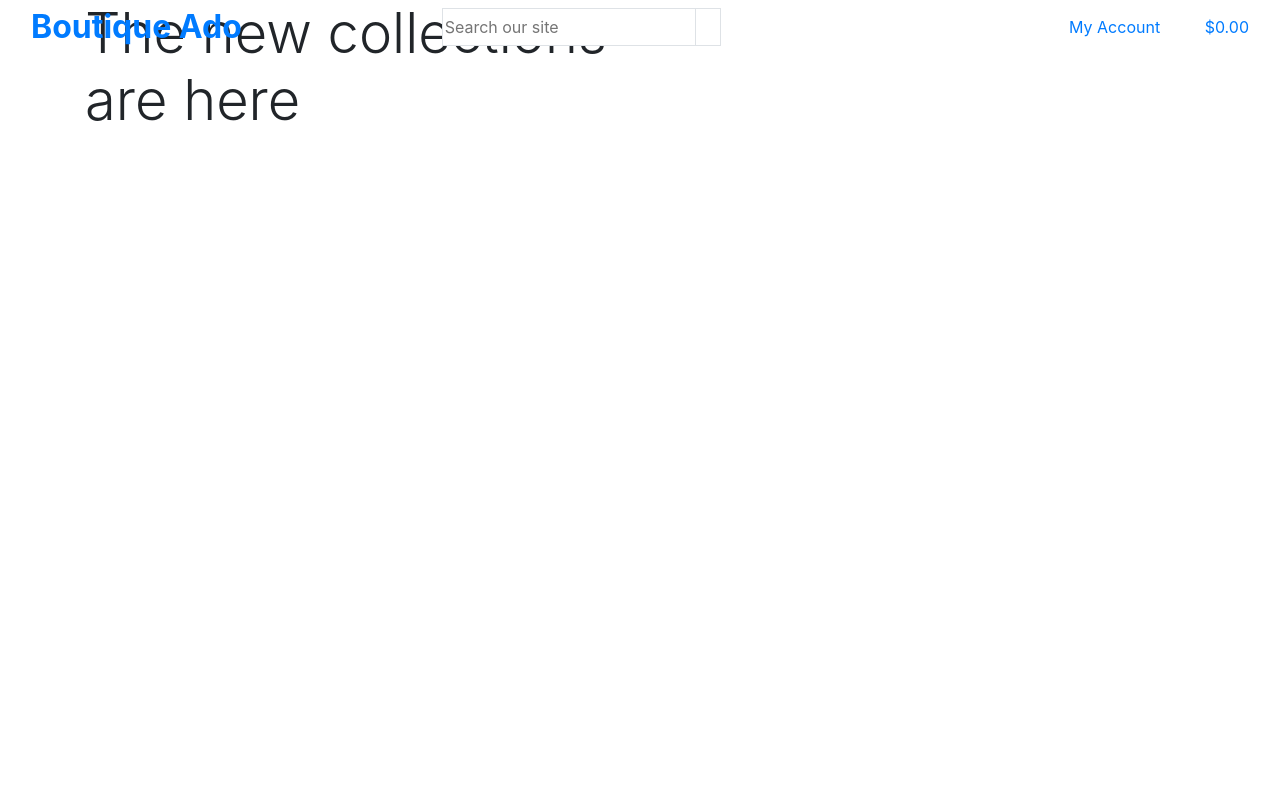
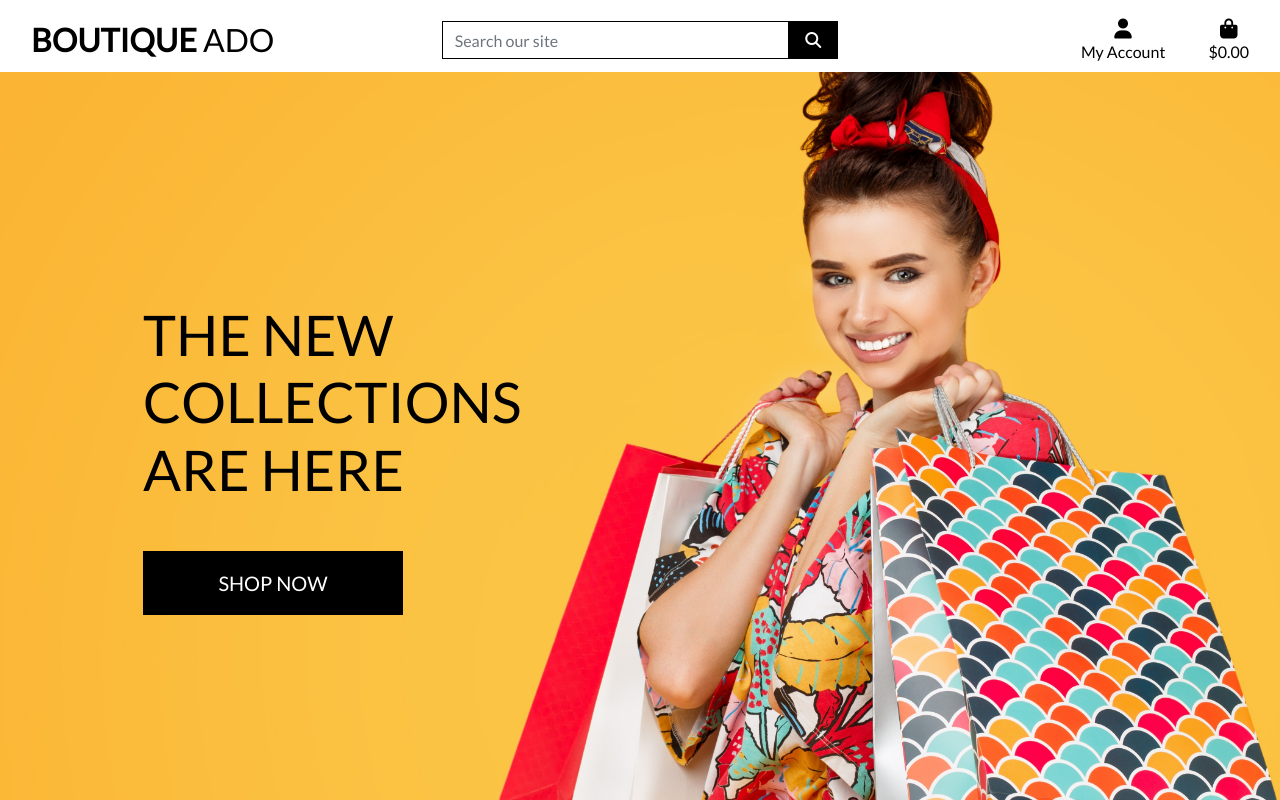
Before and after one commit to Louibens/boutique_ado_v1, a Django app: page / in a window 1280 px wide. Run offline with Django 3.2, Linux system fonts and the light colour scheme; some libraries are stand-ins or nearby versions.

Commit message:
Complete homepage header and CSS

```diff
--- a/boutique_ado/settings.py
+++ b/boutique_ado/settings.py
@@ -144,6 +144,10 @@ USE_TZ = True
 # https://docs.djangoproject.com/en/3.2/howto/static-files/
 
 STATIC_URL = '/static/'
+STATICFILES_DIRS = (os.path.join(BASE_DIR, 'static'),)
+
+MEDIA_URL = '/media/'
+MEDIA_ROOT = os.path.join(BASE_DIR, 'media')
 
 # Default primary key field type
 # https://docs.djangoproject.com/en/3.2/ref/settings/#default-auto-field
--- a/boutique_ado/urls.py
+++ b/boutique_ado/urls.py
@@ -15,9 +15,11 @@ Including another URLconf
 """
 from django.contrib import admin
 from django.urls import path, include
+from django.conf import settings
+from django.conf.urls.static import static
 
 urlpatterns = [
     path('admin/', admin.site.urls),
     path('accounts/', include('allauth.urls')),
     path('', include('home.urls')),
-]
+] + static(settings.MEDIA_URL, document_root=settings.MEDIA_ROOT)
--- a/home/templates/home/index.html
+++ b/home/templates/home/index.html
@@ -4,9 +4,7 @@
 {% block page_header %}
     <div class="container header-container">
         <div class="row">
-            <div class="col">
-
-            </div>
+            <div class="col"></div>
         </div>
     </div>
 {% endblock %}
@@ -20,7 +18,7 @@
                 </h1>
                 <div class="my-5">
                     <h4>
-                        <a href="" class="shop-now-button btn btn-lg rounded-0 text-uppercase py-3"
+                        <a href="" class="shop-now-button btn btn-lg rounded-0 text-uppercase py-3">Shop Now</a>
                     </h4>
                 </div>
             </div>
--- /dev/null
+++ b/static/css/base.css
@@ -0,0 +1,81 @@
+html {
+    height: 100%;
+}
+
+body {
+    background: url('/media/homepage_background_cropped.jpg') no-repeat center center fixed;
+    background-size: cover;
+    height: calc(100vh - 164px);
+    color: #555;
+    font-family: 'Lato';
+}
+
+/* from Bulma */
+.icon {
+    align-items: center;
+    display: inline-flex;
+    justify-content: center;
+    height: 1.5rem;
+    width: 1.5rem;
+}
+
+.logo-font {
+    text-transform: uppercase;
+}
+
+.main-logo-link {
+    width: fit-content;
+}
+
+.shop-now-button {
+    background: black;
+    color: white;
+    min-width: 260px;
+}
+
+.btn-black {
+    background: black;
+    color: white;
+}
+
+.shop-now-button:hover,
+.shop-now-button:active,
+.shop-now-button:focus,
+.btn-black:hover,
+.btn-black:active,
+.btn-black:focus {
+    background: #222;
+    color: white;
+}
+
+.text-black {
+    color: #000 !important;
+}
+
+.border-black {
+    border: 1px solid black !important;
+}
+
+/* -------------------------------- Media Queries */
+
+/* Slightly larger container on xl screens */
+@media (min-width: 1200px) {
+  .container {
+    max-width: 80%;
+  }
+}
+
+/* fixed top navbar only on medium and up */
+@media (min-width: 992px) {
+    .fixed-top-desktop-only {
+        position: fixed;
+        top: 0;
+        right: 0;
+        left: 0;
+        z-index: 1030;
+    }
+
+    .header-container {
+        padding-top: 164px;
+    }
+}
--- a/templates/base.html
+++ b/templates/base.html
@@ -3,6 +3,7 @@
 <!doctype html>
 <html lang="en">
   <head>
+
     {% block meta %}
         <meta http-equiv="X-UA-Compatible" content="ie=edge">
         <meta charset="utf-8">
@@ -13,16 +14,19 @@
     {% endblock %}
 
     {% block corecss %}
-    <link rel="stylesheet" href="https://cdn.jsdelivr.net/npm/bootstrap@4.4.1/dist/css/bootstrap.min.css" integrity="sha384-Vkoo8x4CGsO3+Hhxv8T/Q5PaXtkKtu6ug5TOeNV6gBiFeWPGFN9MuhOf23Q9Ifjh" crossorigin="anonymous">
+        <link rel="stylesheet" href="https://stackpath.bootstrapcdn.com/bootstrap/4.4.1/css/bootstrap.min.css" integrity="sha384-Vkoo8x4CGsO3+Hhxv8T/Q5PaXtkKtu6ug5TOeNV6gBiFeWPGFN9MuhOf23Q9Ifjh" crossorigin="anonymous">
+        <link rel="stylesheet" href="https://fonts.googleapis.com/css?family=Lato&display=swap">
+        <link rel="stylesheet" href="{% static 'css/base.css' %}">
     {% endblock %}
 
     {% block extra_css %}
     {% endblock %}
 
     {% block corejs %}
-    <script src="https://cdn.jsdelivr.net/npm/jquery@3.5.1/dist/jquery.min.js" integrity="sha256-9/aliU8dGd2tb6OSsuzixeV4y/faTqgFtohetphbbj0=" crossorigin="anonymous"></script>
+        <script src="https://kit.fontawesome.com/e9c73d7092.js" crossorigin="anonymous"></script>
+        <script src="https://code.jquery.com/jquery-3.4.1.slim.min.js" integrity="sha384-J6qa4849blE2+poT4WnyKhv5vZF5SrPo0iEjwBvKU7imGFAV0wwj1yYfoRSJoZ+n" crossorigin="anonymous"></script>
         <script src="https://cdn.jsdelivr.net/npm/popper.js@1.16.0/dist/umd/popper.min.js" integrity="sha384-Q6E9RHvbIyZFJoft+2mJbHaEWldlvI9IOYy5n3zV9zzTtmI3UksdQRVvoxMfooAo" crossorigin="anonymous"></script>
-    <script src="https://cdn.jsdelivr.net/npm/bootstrap@4.4.1/dist/js/bootstrap.min.js" integrity="sha384-wfSDF2E50Y2D1uUdj0O3uMBJnjuUD4Ih7YwaYd1iqfktj0Uod8GCExl3Og8ifwB6" crossorigin="anonymous"></script>
+        <script src="https://stackpath.bootstrapcdn.com/bootstrap/4.4.1/js/bootstrap.min.js" integrity="sha384-wfSDF2E50Y2D1uUdj0O3uMBJnjuUD4Ih7YwaYd1iqfktj0Uod8GCExl3Og8ifwB6" crossorigin="anonymous"></script>
     {% endblock %}
 
     {% block extra_js %}
@@ -32,16 +36,16 @@
   </head>
   <body>
     <header class="container-fluid fixed-top">
-        <div class="row">
+        <div id="topnav" class="row bg-white pt-lg-2 d-none d-lg-flex">
             <div class="col-12 col-lg-4 my-auto py-1 py-lg-0 text-center text-lg-left">
                 <a href="{% url 'home' %}" class="nav-link main-logo-link">
-                    <h2 class="logo-font text-black my-0"><strong>Boutique Ado</strong></h2>
+                    <h2 class="logo-font text-black my-0"><strong>Boutique</strong> Ado</h2>
                 </a>
             </div>
             <div class="col-12 col-lg-4 my-auto py-1 py-lg-0">
                 <form method="GET" action="">
                     <div class="input-group w-100">
-                        <input class="input-control border border-black rounded-0" type="text" name="q" placeholder="Search our site">
+                        <input class="form-control border border-black rounded-0" type="text" name="q" placeholder="Search our site">
                         <div class="input-group-append">
                             <button class="form-control btn btn-black border border-black rounded-0" type="submit">
                                 <span class="icon">
@@ -66,7 +70,7 @@
                                 {% if request.user.is_superuser %}
                                     <a href="" class="dropdown-item">Product Management</a>
                                 {% endif %}
-                                <a href="" class="downdown-item">My Profile</a>
+                                <a href="" class="dropdown-item">My Profile</a>
                                 <a href="{% url 'account_logout' %}" class="dropdown-item">Logout</a>
                             {% else %}
                                 <a href="{% url 'account_signup' %}" class="dropdown-item">Register</a>
@@ -106,5 +110,6 @@
     {% block postloadjs %}
     {% endblock %}
 
+
   </body>
 </html>
```
Also changed, not shown: media/homepage_background_cropped.jpg (added). Lines whose indentation alone changed are shown as unchanged.
